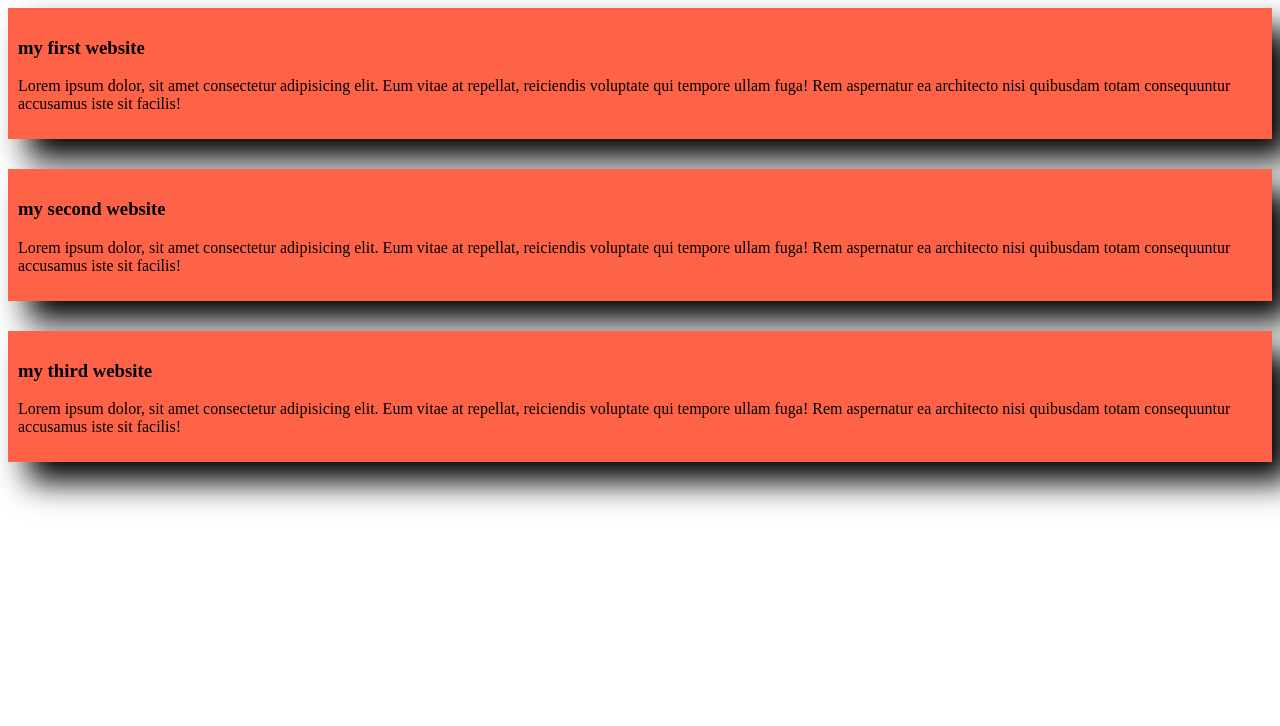
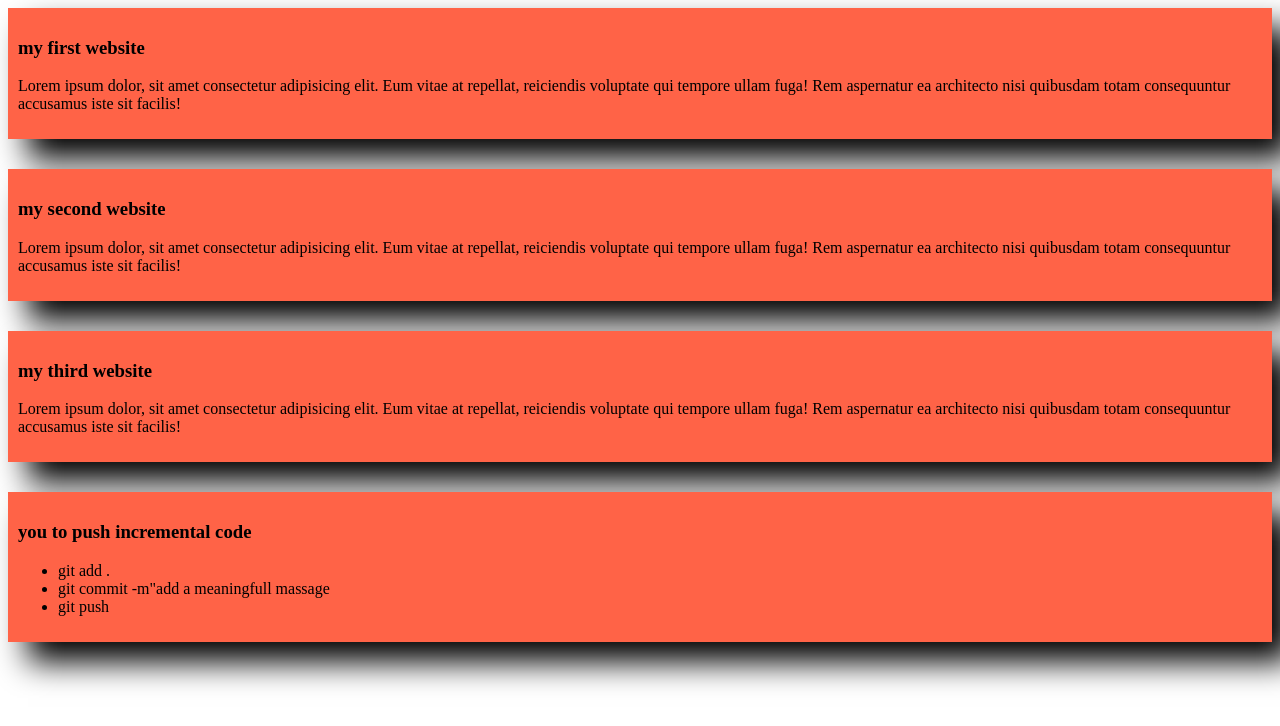
Before and after one commit to mahadi081/my-simple-website, a plain HTML site: page index.html in a window 1280 px wide. Drawn offline with Linux system fonts and the light colour scheme.

Commit message:
added a list to push code

```diff
--- a/index.html
+++ b/index.html
@@ -21,5 +21,14 @@
         <h3>my third website</h3>
         <p>Lorem ipsum dolor, sit amet consectetur adipisicing elit. Eum vitae at repellat, reiciendis voluptate qui tempore ullam fuga! Rem aspernatur ea architecto nisi quibusdam totam consequuntur accusamus iste sit facilis!</p>
     </div>
+    <div>
+        <h3>you to push incremental code</h3>
+        <ul>
+            <li>git add .</li>
+            <li>git commit -m"add a meaningfull massage </li>
+            <li>git push</li>
+        </ul>
+    </div>
+
 </body>
 </html>
```
